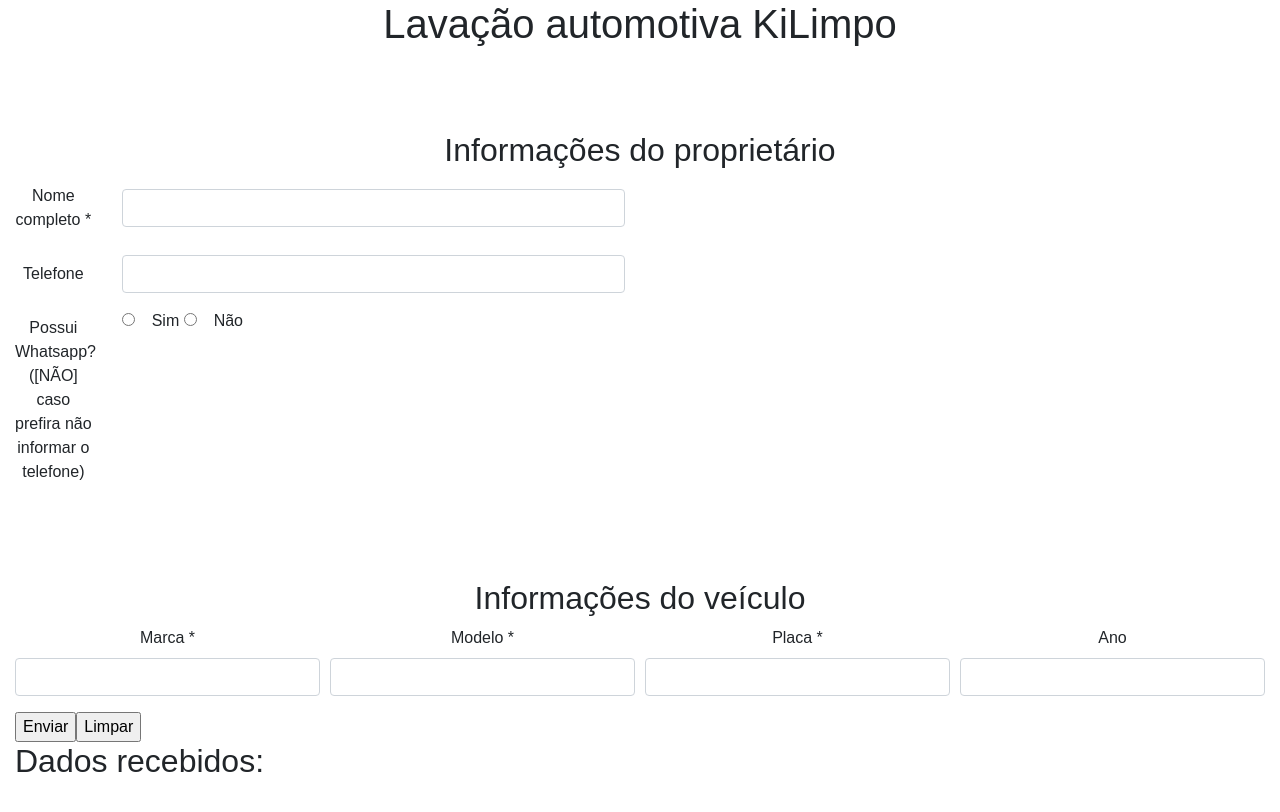
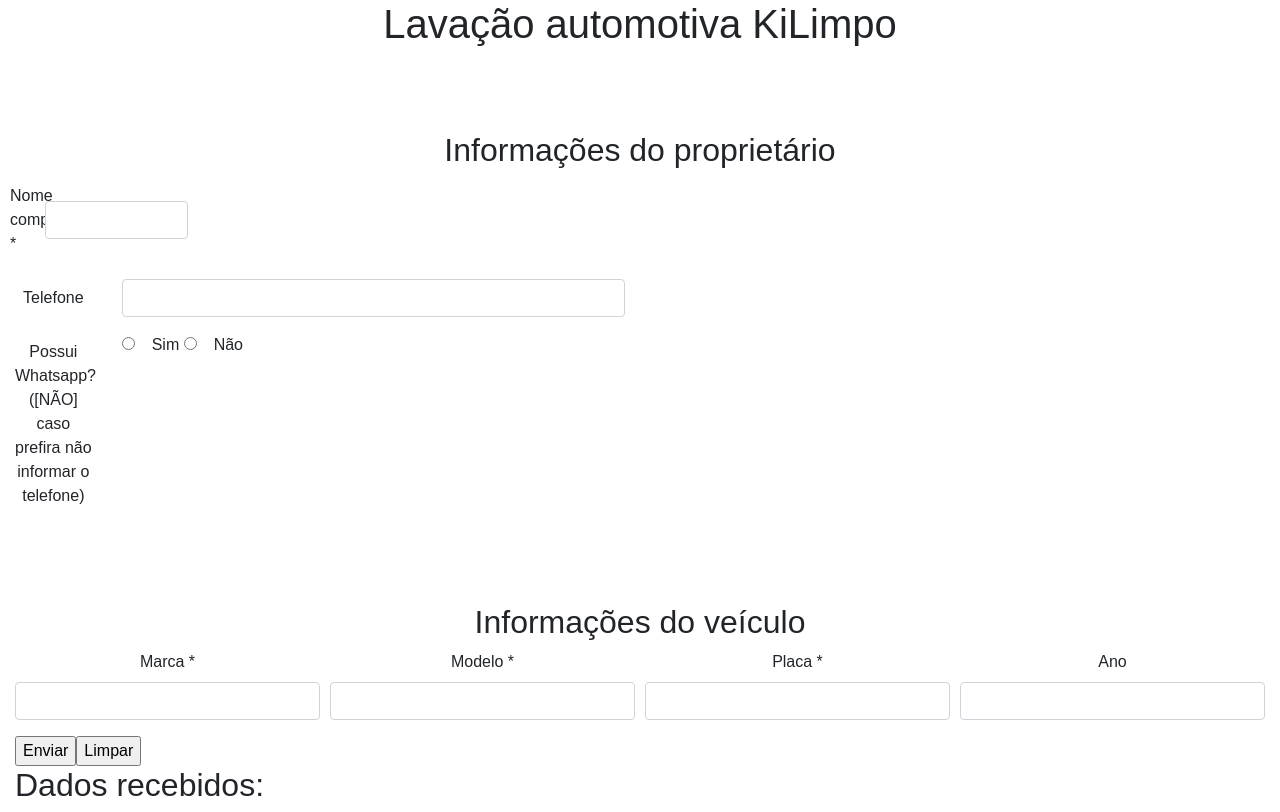
Before and after one commit to Oivasmf/Kilimpo-frontend, a React (Create React App) app: page / in a window 1280 px wide. Built offline with nearby package versions, Linux system fonts and the light colour scheme.

Commit message:
Update form-kilimpo.js

```diff
--- a/src/components/form-kilimpo.js
+++ b/src/components/form-kilimpo.js
@@ -175,6 +175,10 @@ export default class FormKilimpo extends Component {
                         Informações do proprietário
                 </h2>
                     <Form onSubmit={this.onSubmit}>
+
+
+
+                        <Form.Row className="align-items-center">
                             <Form.Group as={Row} className="text-center align-items-center">
                                 <Form.Label column sm={1}>
                                     Nome completo *
@@ -183,6 +187,9 @@ export default class FormKilimpo extends Component {
                                     <Form.Control type="text" value={this.state.nome} onChange={this.onChangeNome} />
                                 </Col>
                             </Form.Group>
+                        </Form.Row>
+
+
 
                         <Form.Group as={Row} className="text-center">
                             <Form.Label column sm={1}>
```
Lines whose indentation alone changed are shown as unchanged.
